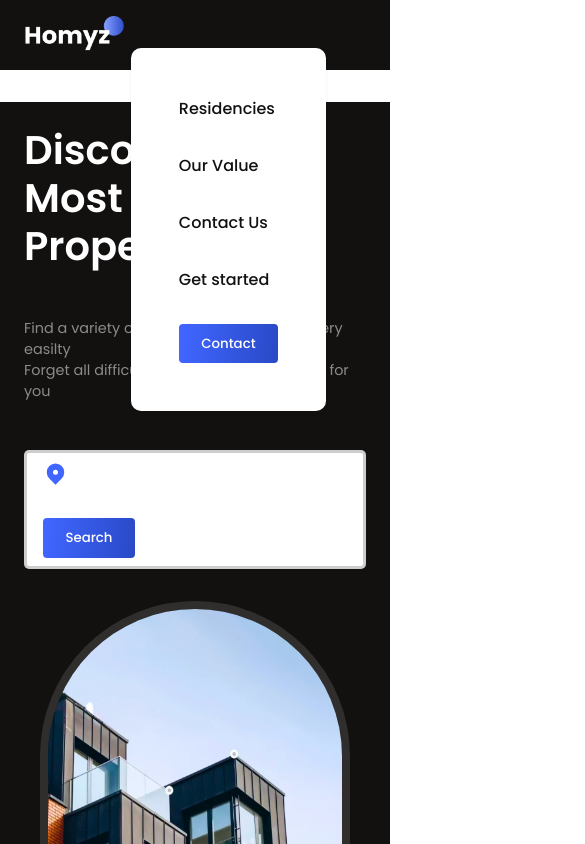
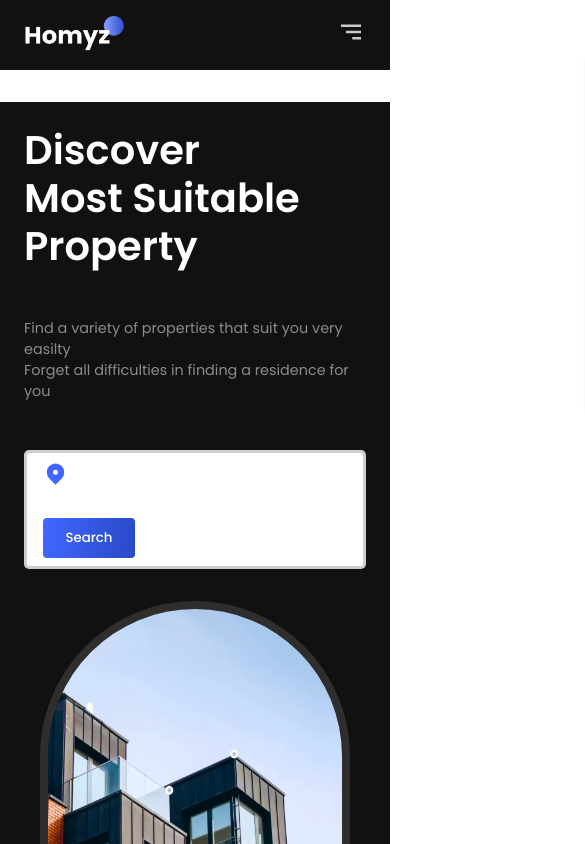
Before and after one commit to Akhilakku23/mern, a React (Vite) app in the folder client/: page / in a window 390 px wide. Shown: the top 844 px of the page, 585 px wide, since content can reach past the window. Built offline with nearby package versions, Linux system fonts and the light colour scheme.

Commit message:
sidebar created

```diff
--- a/client/package.json
+++ b/client/package.json
@@ -18,6 +18,7 @@
     "react": "^19.0.0",
     "react-dom": "^19.0.0",
     "react-icons": "^5.5.0",
+    "react-outside-click-handler": "^1.3.0",
     "react-router-dom": "^7.2.0",
     "swiper": "^11.2.5"
   },
--- a/client/src/componets/Header/Header.css
+++ b/client/src/componets/Header/Header.css
@@ -1,4 +1,4 @@
-.h-wrapper {
+ .h-wrapper {
   z-index: 99;
   position: sticky;
   top: 0;
@@ -19,14 +19,15 @@
   cursor: pointer;
 }
 .menu-icon {
-  display: none;
-}
+   display: none;
+ }
 
 @media (max-width: 768px) {
   .menu-icon {
     display: block;
   }
   .h-menu {
+    z-index: 99;
     color: var(--black);
     position: absolute;
     gap: 2rem;
@@ -34,10 +35,10 @@
     flex-direction: column;
     right: 4rem;
     top: 3rem;
-    background: white;
+    background: rgb(255, 255, 255);
     display: flex;
     border-radius: 10px;
-    transition: all 200ms ease;
+    transition: all 300ms ease-in;
     align-items: flex-start;
     padding: 3rem;
     box-shadow: 0px 4px 4px rgba(0, 0, 0, 0.05);
--- a/client/src/componets/Header/Header.jsx
+++ b/client/src/componets/Header/Header.jsx
@@ -1,13 +1,28 @@
 import React from 'react'
 import './Header.css'
+import { BiMenuAltRight } from "react-icons/bi";
+import { useState } from 'react';
+import OutSideClickHandler from "react-outside-click-handler";
+
 
 const Header = () => {
+  const [menuOpened, setMenuOpened] = useState(false)
+
+  const getMenuStyles = (menuOpened)=> {
+    if (document.documentElement.clientWidth <= 800)
+       {
+    return{right: !menuOpened && "-100%" };
+  }
+};
   return (
     <section className="h-wrapper">
       <div className="flexCenter innerWidth paddings h-container">
         <img src="./logo.png" alt="logo" width={100} />
-
-        <div className="flexCenter h-menu">
+      <OutSideClickHandler
+        onOutsideClick={()=> {
+          setMenuOpened(false)
+        }}>
+        <div className="flexCenter h-menu" style={getMenuStyles(menuOpened)}>
           <a href="">Residencies</a>
           <a href="">Our Value</a>
           <a href="">Contact Us</a>
@@ -15,7 +30,10 @@ const Header = () => {
           <button className="button">
           <a href="">Contact</a>
           </button>
-
+        </div>
+        </OutSideClickHandler>
+        <div className="menu-icon" onClick={()=>setMenuOpened((prev)=>!prev)}>
+          <BiMenuAltRight size={30}/>
         </div>
       </div>
     </section>
--- a/client/src/componets/Hero/Hero.css
+++ b/client/src/componets/Hero/Hero.css
@@ -73,16 +73,5 @@ image-conatiner{
     width: 95%;
     height: 25rem;
   }
-  .stats{
-    justify-content: center;
-    gap: 1.5rem;
-    font-weight: wrap;
-  }
-  .stat>:nth-child(1){
-    font-size: 1.5rem;
-  }
-  .stat>:nth-child(2)
-  {
-    font-size: 0.8rem;
-  }
+
 }
```
Also changed, not shown: 1 other file (tests, documents, lock files or other folders).
